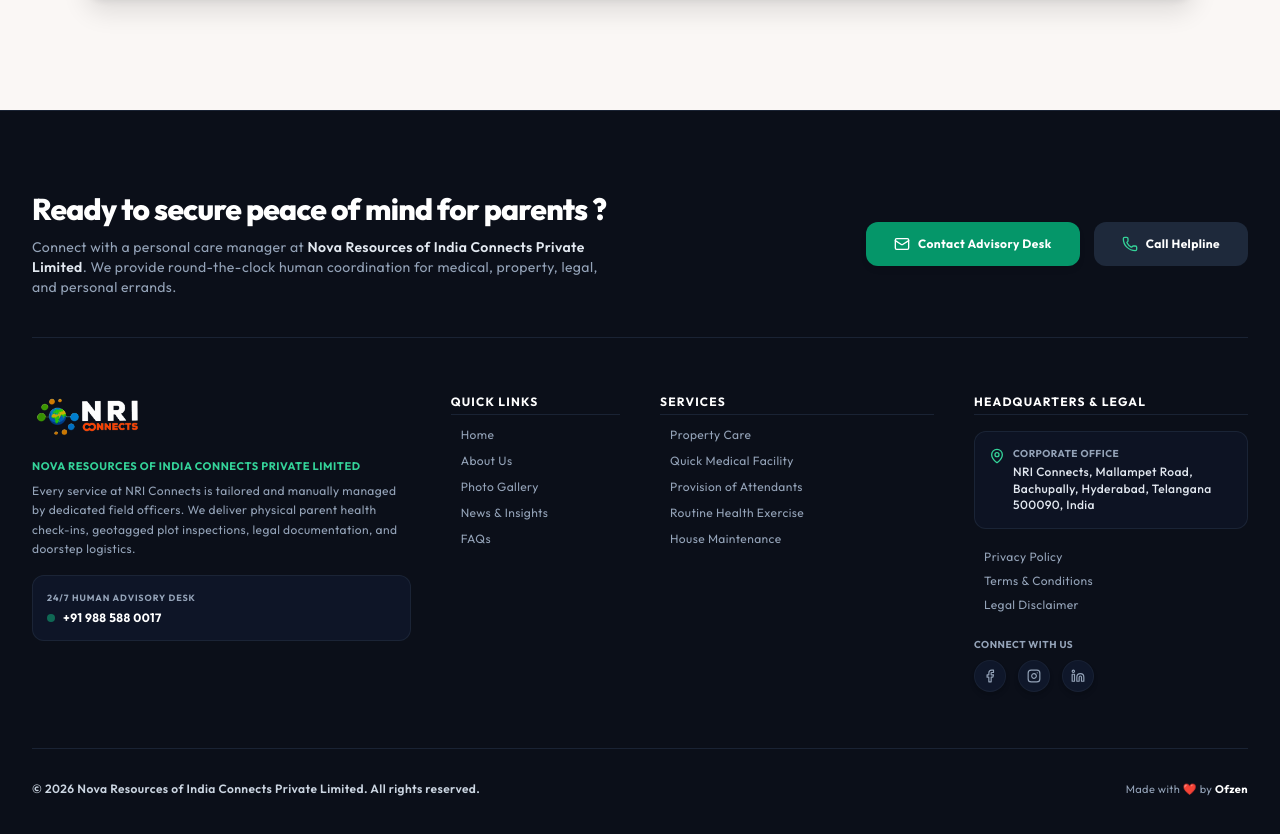
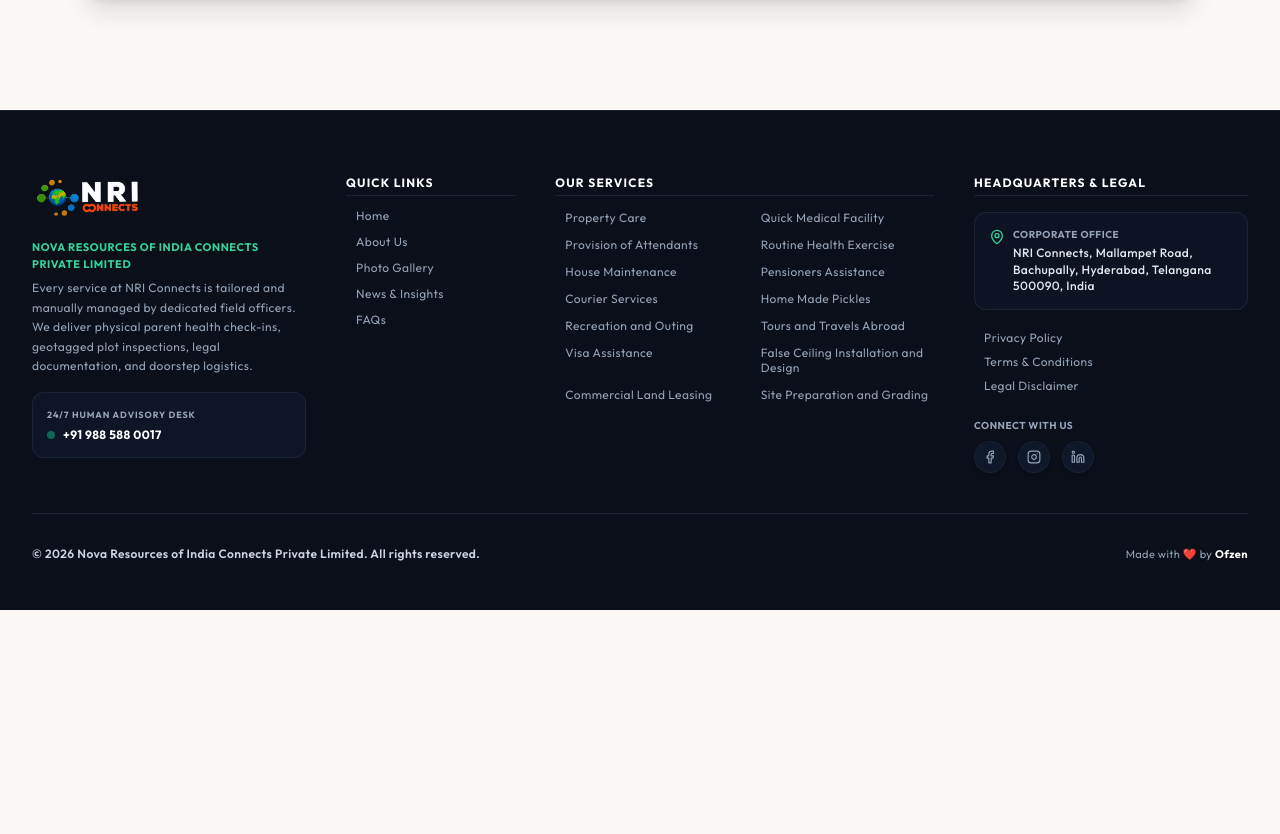
Before and after one commit to Charantej111/nri_connects, a React (Vite) app: page / in a window 1280 px wide. Shown: the part 9113-9947 px from the top of the page. After the commit the page ends 9723 px from the top, so only its background shows below. Built offline with nearby package versions, Linux system fonts and the light colour scheme; a web font is replaced by a local one.

Commit message:
feat: implement responsive footer component and main app entry point

```diff
--- a/src/App.jsx
+++ b/src/App.jsx
@@ -195,7 +195,11 @@
       </main>
 
       {/* Footer */}
-      <Footer setActivePage={setActivePage} setLegalTab={setLegalTab} />
+      <Footer
+        setActivePage={setActivePage}
+        setLegalTab={setLegalTab}
+        onSelectService={(svc) => setSelectedService(svc)}
+      />
 
       {/* App-like Mobile Sticky Bottom Navigation */}
       <MobileBottomNav
--- a/src/components/Footer.jsx
+++ b/src/components/Footer.jsx
@@ -1,50 +1,18 @@
 import React from 'react';
-import { Phone, Mail, MapPin, ShieldCheck, Heart, ArrowRight, ExternalLink, Lock, Facebook, Instagram, Linkedin } from 'lucide-react';
+import { MapPin, Facebook, Instagram, Linkedin } from 'lucide-react';
 import { SERVICES_CATALOG, CONTACT_INFO } from '../data/nriContent';
 import { getAssetUrl } from '../utils/assets';
 
-export default function Footer({ setActivePage, setLegalTab }) {
+export default function Footer({ setActivePage, setLegalTab, onSelectService }) {
   return (
-    <footer className="bg-[#0B0F19] text-slate-400 pt-16 sm:pt-20 pb-10 sm:pb-12 border-t border-slate-800/80 font-sans tracking-wide">
-      <div className="max-w-7xl mx-auto px-4 sm:px-6 lg:px-8 space-y-12 sm:space-y-14">
-
-        {/* Footer Top: Advisory CTA & Trust Badges */}
-        <div className="grid grid-cols-1 lg:grid-cols-12 gap-6 sm:gap-8 pb-10 border-b border-slate-800/80 items-center">
-
-          <div className="lg:col-span-7 space-y-2.5">
-            <h3 className="text-2xl sm:text-3xl font-extrabold text-white tracking-tight font-display">
-              Ready to secure peace of mind for parents ?
-            </h3>
-            <p className="text-xs sm:text-sm text-slate-400 font-normal leading-relaxed max-w-xl">
-              Connect with a personal care manager at <strong className="text-slate-200 font-semibold">{CONTACT_INFO.companyLegalName}</strong>. We provide round-the-clock human coordination for medical, property, legal, and personal errands.
-            </p>
-          </div>
-
-          <div className="lg:col-span-5 flex flex-col sm:flex-row items-center gap-3.5 w-full justify-end">
-            <button
-              onClick={() => { setActivePage('contact'); window.scrollTo(0, 0); }}
-              className="w-full sm:w-auto bg-emerald-600 hover:bg-emerald-700 text-white px-7 py-3.5 rounded-xl font-bold text-xs shadow-md transition-all text-center flex items-center justify-center space-x-2 transform active:scale-95"
-            >
-              <Mail className="w-4 h-4" />
-              <span>Contact Advisory Desk</span>
-            </button>
-
-            <a
-              href={`tel:${CONTACT_INFO.phone}`}
-              className="w-full sm:w-auto bg-slate-800 hover:bg-slate-700 text-white px-7 py-3.5 rounded-xl font-bold text-xs transition-all text-center flex items-center justify-center space-x-2 transform active:scale-95"
-            >
-              <Phone className="w-4 h-4 text-emerald-400" />
-              <span>Call Helpline</span>
-            </a>
-          </div>
-
-        </div>
+    <footer className="bg-[#0B0F19] text-slate-400 pt-12 sm:pt-16 pb-10 sm:pb-12 border-t border-slate-800/80 font-sans tracking-wide">
+      <div className="max-w-7xl mx-auto px-4 sm:px-6 lg:px-8 space-y-10">
 
         {/* Footer Middle: Grid of Links & Corporate Vitals */}
         <div className="grid grid-cols-1 sm:grid-cols-2 lg:grid-cols-12 gap-8 sm:gap-10">
 
           {/* Logo & Corporate Vitals */}
-          <div className="lg:col-span-4 space-y-4">
+          <div className="lg:col-span-3 space-y-4">
             <button
               onClick={() => { setActivePage('home'); window.scrollTo(0, 0); }}
               className="flex items-center text-left focus:outline-none"
@@ -112,18 +80,22 @@
             </ul>
           </div>
 
-          {/* Primary Services Column */}
-          <div className="lg:col-span-3 space-y-3">
-            <h4 className="text-xs font-bold text-white uppercase tracking-widest pb-1 border-b border-slate-800/80">Services</h4>
-            <ul className="space-y-2.5 text-xs">
-              {SERVICES_CATALOG.slice(0, 5).map((svc) => (
+          {/* Primary Services Column - Displays All 14 Services in 2 columns */}
+          <div className="lg:col-span-4 space-y-3">
+            <h4 className="text-xs font-bold text-white uppercase tracking-widest pb-1 border-b border-slate-800/80">Our Services</h4>
+            <ul className="grid grid-cols-1 sm:grid-cols-2 gap-x-3 gap-y-2 text-xs">
+              {SERVICES_CATALOG.map((svc) => (
                 <li key={svc.id}>
                   <button
-                    onClick={() => { setActivePage('services'); window.scrollTo(0, 0); }}
-                    className="hover:text-white transition-colors text-left flex items-center space-x-1.5 group"
+                    onClick={() => {
+                      if (onSelectService) onSelectService(svc);
+                      setActivePage('service-detail');
+                      window.scrollTo(0, 0);
+                    }}
+                    className="hover:text-white transition-colors text-left flex items-start space-x-1.5 group py-0.5"
                   >
-                    <span className="w-1 h-1 rounded-full bg-emerald-500 opacity-0 group-hover:opacity-100 transition-opacity" />
-                    <span>{svc.title}</span>
+                    <span className="w-1 h-1 rounded-full bg-emerald-500 opacity-0 group-hover:opacity-100 transition-opacity flex-shrink-0 mt-1.5" />
+                    <span className="leading-tight">{svc.title}</span>
                   </button>
                 </li>
               ))}
```
